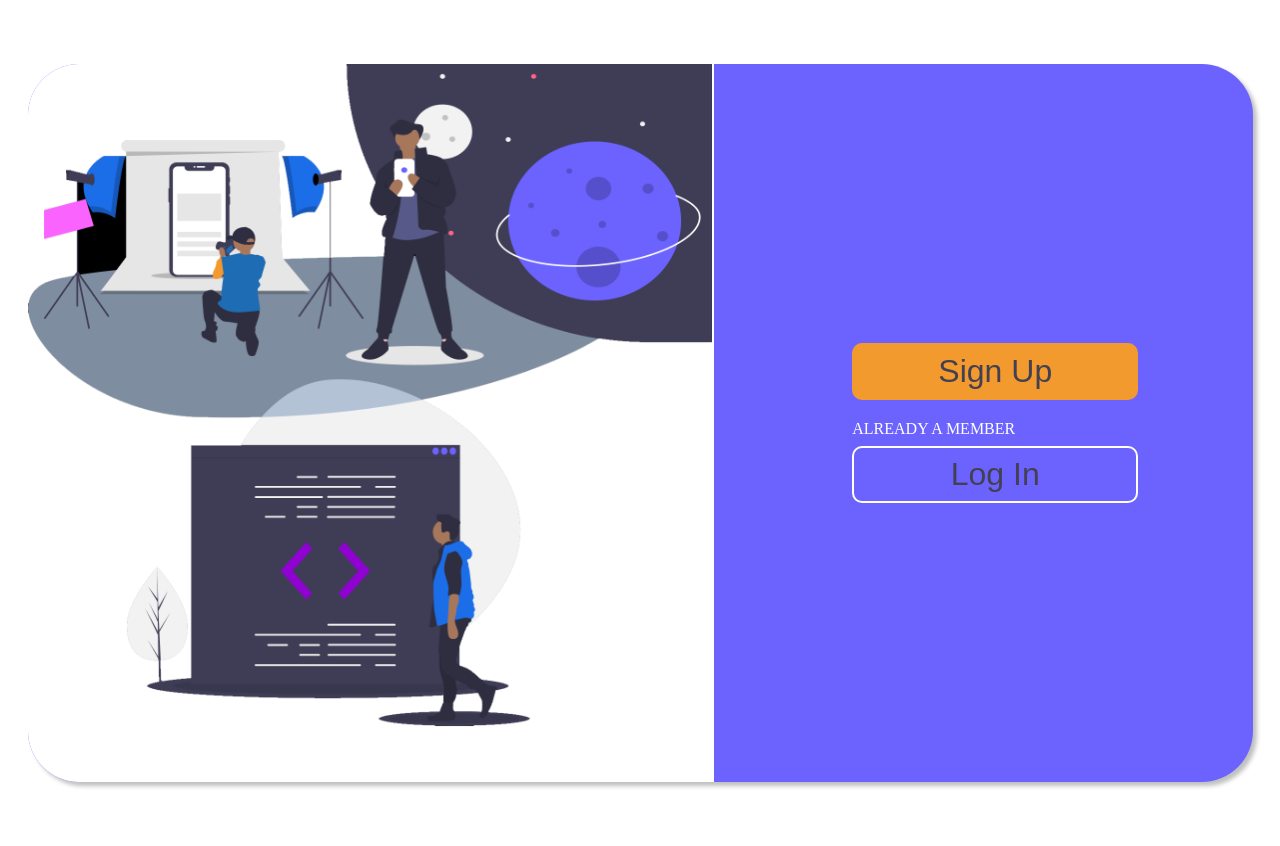
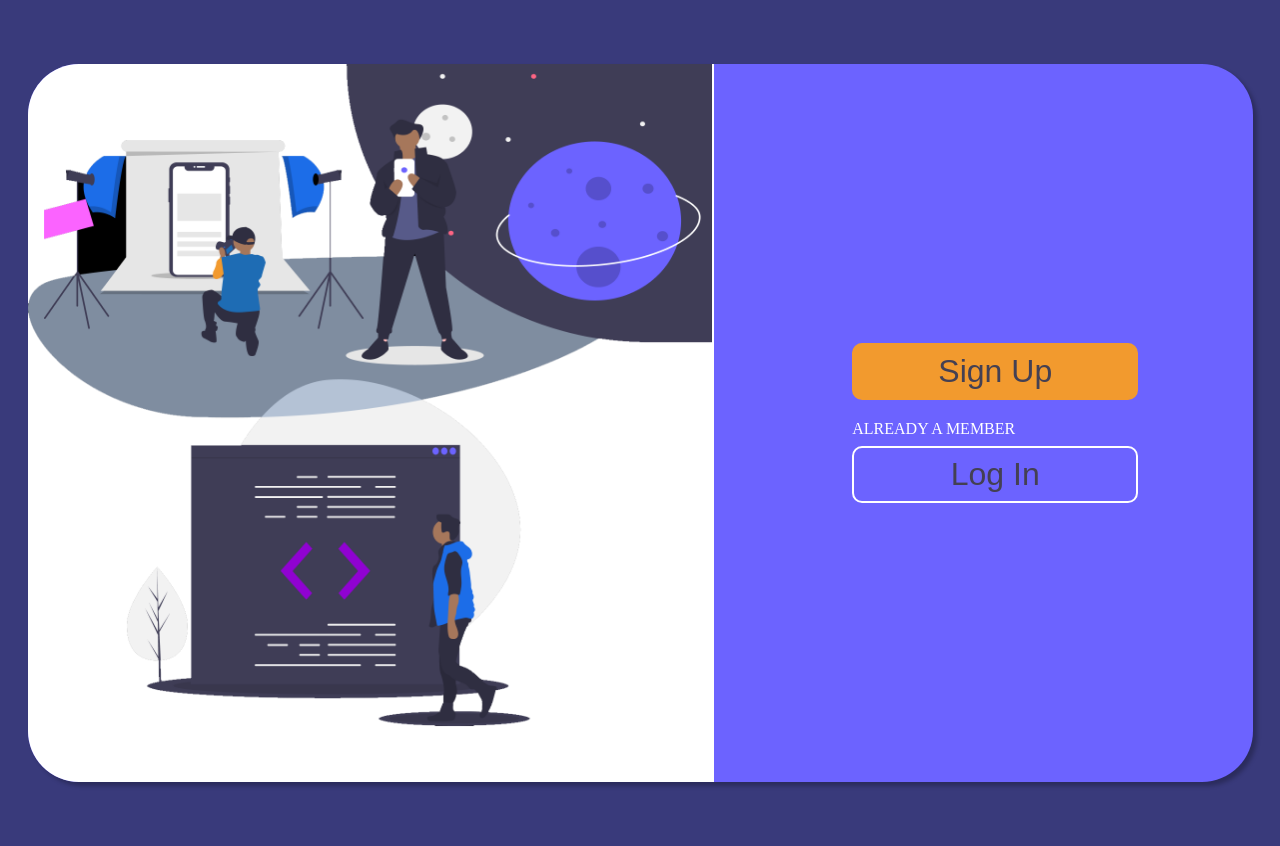
Before and after one commit to Vuyani-Magibisela/Sci-Bono_Clubhoue_LMS, a PHP site: page / in a window 1280 px wide. Shown: the part 165-1011 px from the top of the page. Run offline with PHP 8.4, Linux system fonts and the light colour scheme.

Commit message:
Changed index bg color

```diff
--- a/style.css
+++ b/style.css
@@ -72,11 +72,15 @@
 }
 
 /* index main stying */
+#index{
+    background: #393A7B;
+}
+
 
 #container-index{
     display: grid;
     grid-template-columns: 56% 46%;
-    width: 1225px;
+    width: 76.563em;
     align-items: center;
 }
 
@@ -84,7 +88,7 @@
     margin: 4em auto;
     background: #6C63FF;
     box-shadow: 4px 4px 4px rgba(0, 0, 0, 0.25);
-    border-radius: 51px;
+    border-radius: 3.188em;
 }
 
 
@@ -96,8 +100,8 @@
 }
 
 .hero-img img{
-    width: 684.93px;
-    height: 714px;
+    width: 42.808em;
+    height: 44.625em;
 }
 
 .log_signup-section{
```
